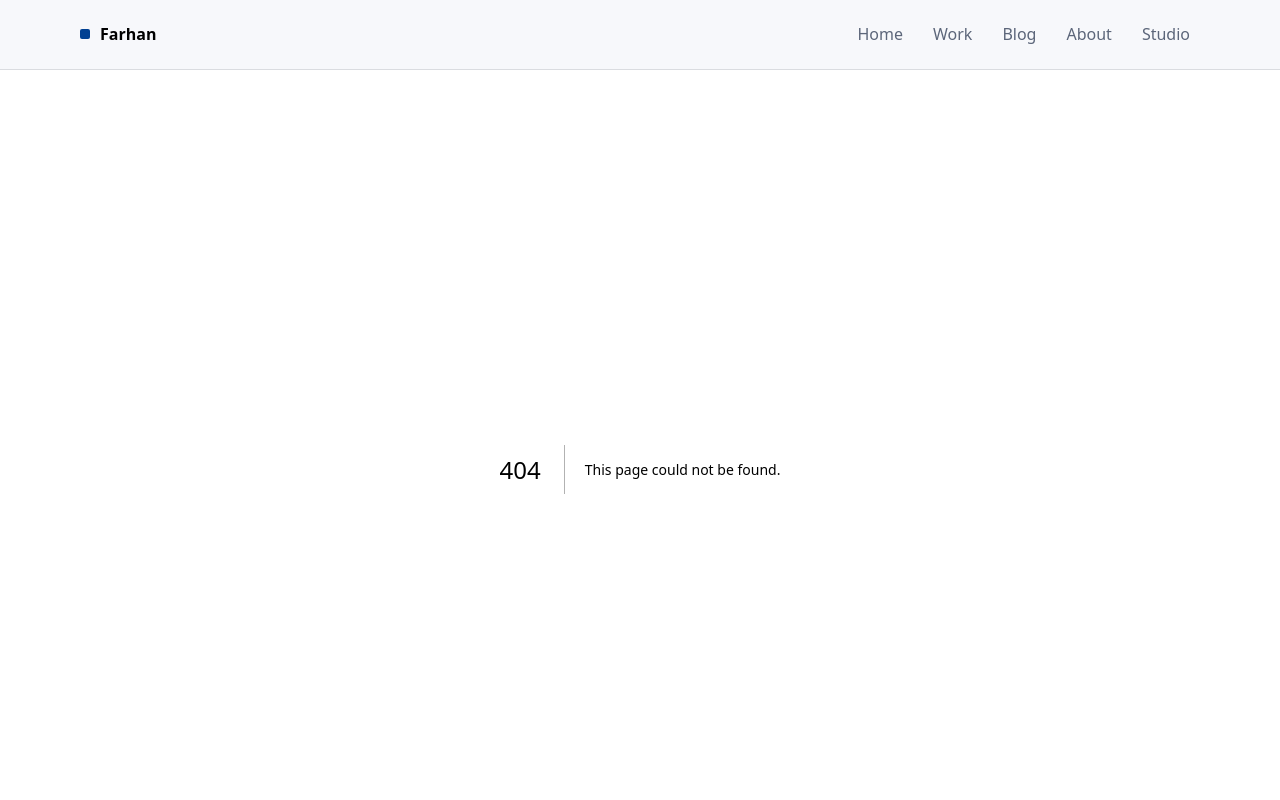
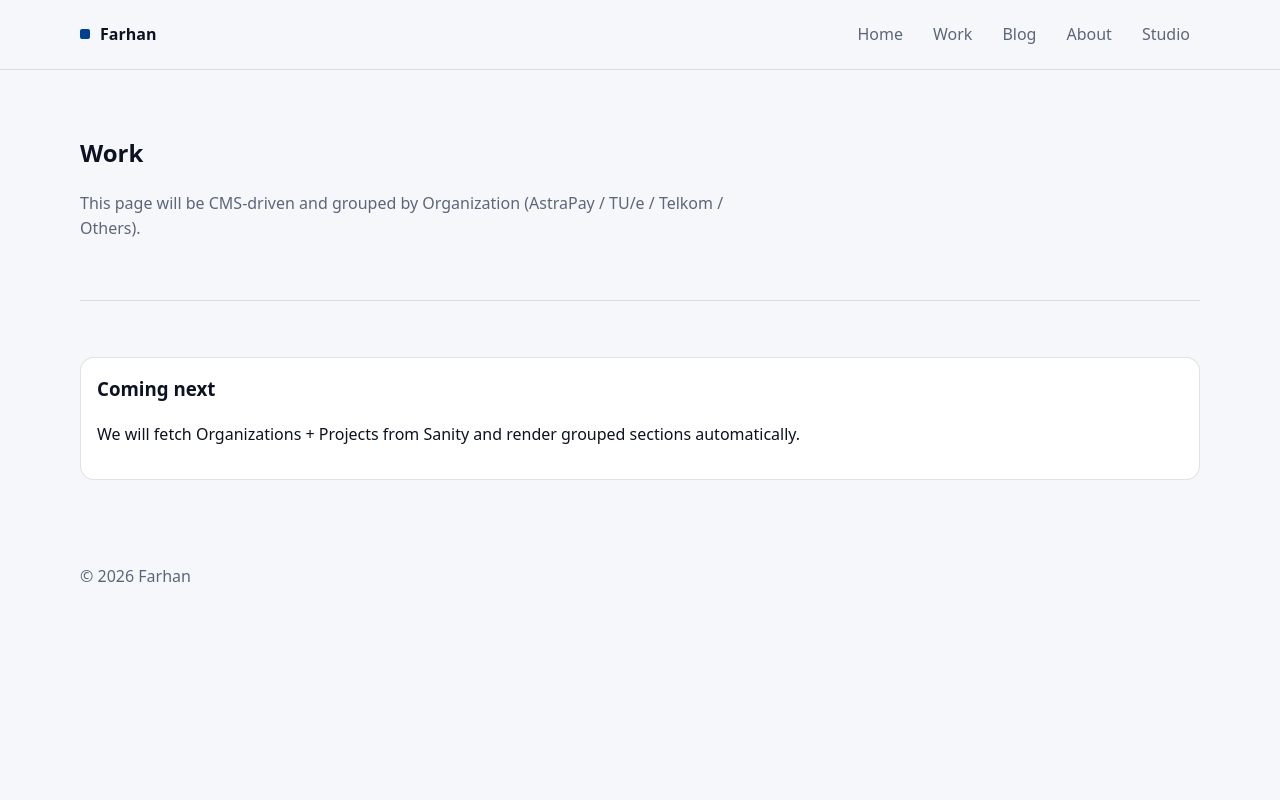
Before and after one commit to farhanje/vertolio, a Next.js app: page /work in a window 1280 px wide. Before the commit this address had no page. Shown: the top 800 px of the page. Built offline with nearby package versions, Linux system fonts and the light colour scheme.

Commit message:
Add Work page (placeholder, CMS-ready)

```diff
--- /dev/null
+++ b/app/work/page.js
@@ -0,0 +1,19 @@
+export default function Work() {
+  return (
+    <main className="container">
+      <section className="section tight">
+        <h1>Work</h1>
+        <p className="lead">This page will be CMS-driven and grouped by Organization (AstraPay / TU/e / Telkom / Others).</p>
+      </section>
+      <div className="hr" />
+      <section className="section">
+        <div className="grid">
+          <div className="card span-12">
+            <h3 style={{ marginTop: 0 }}>Coming next</h3>
+            <p>We will fetch Organizations + Projects from Sanity and render grouped sections automatically.</p>
+          </div>
+        </div>
+      </section>
+    </main>
+  );
+}
```
